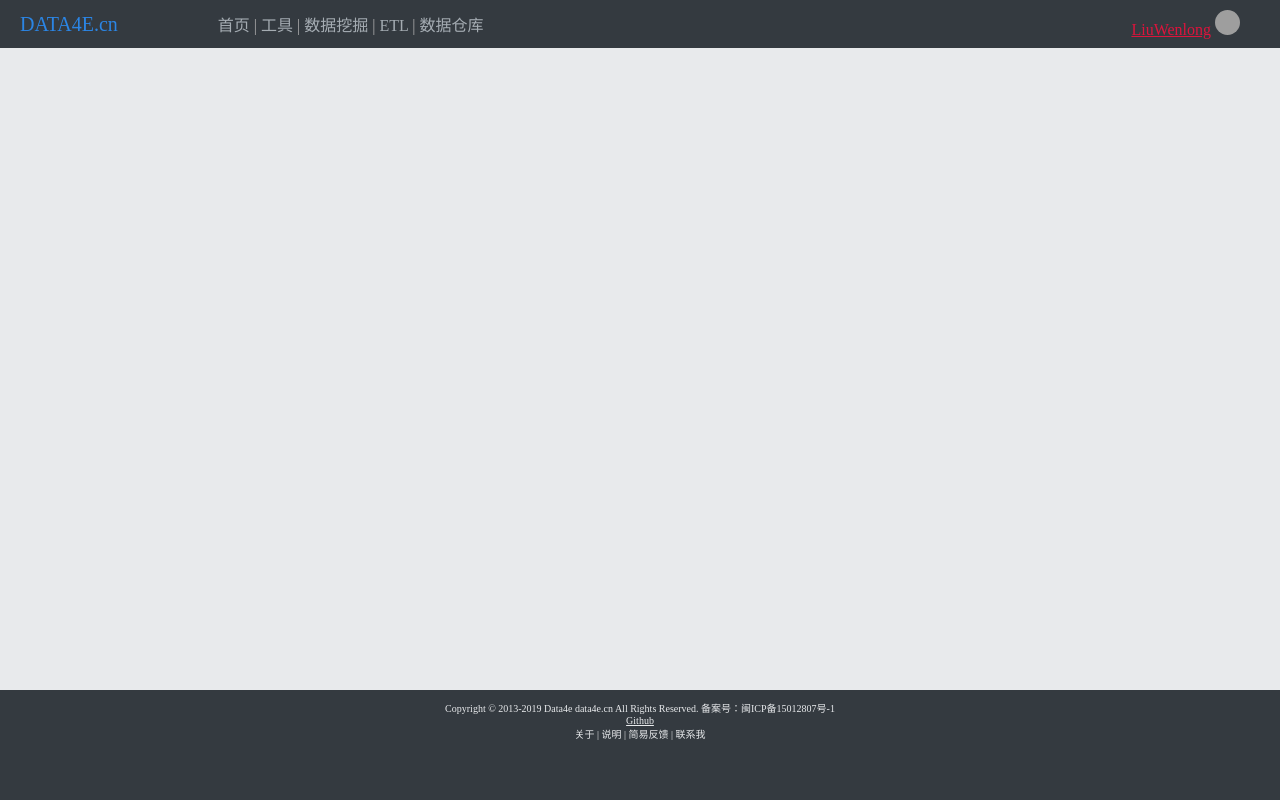
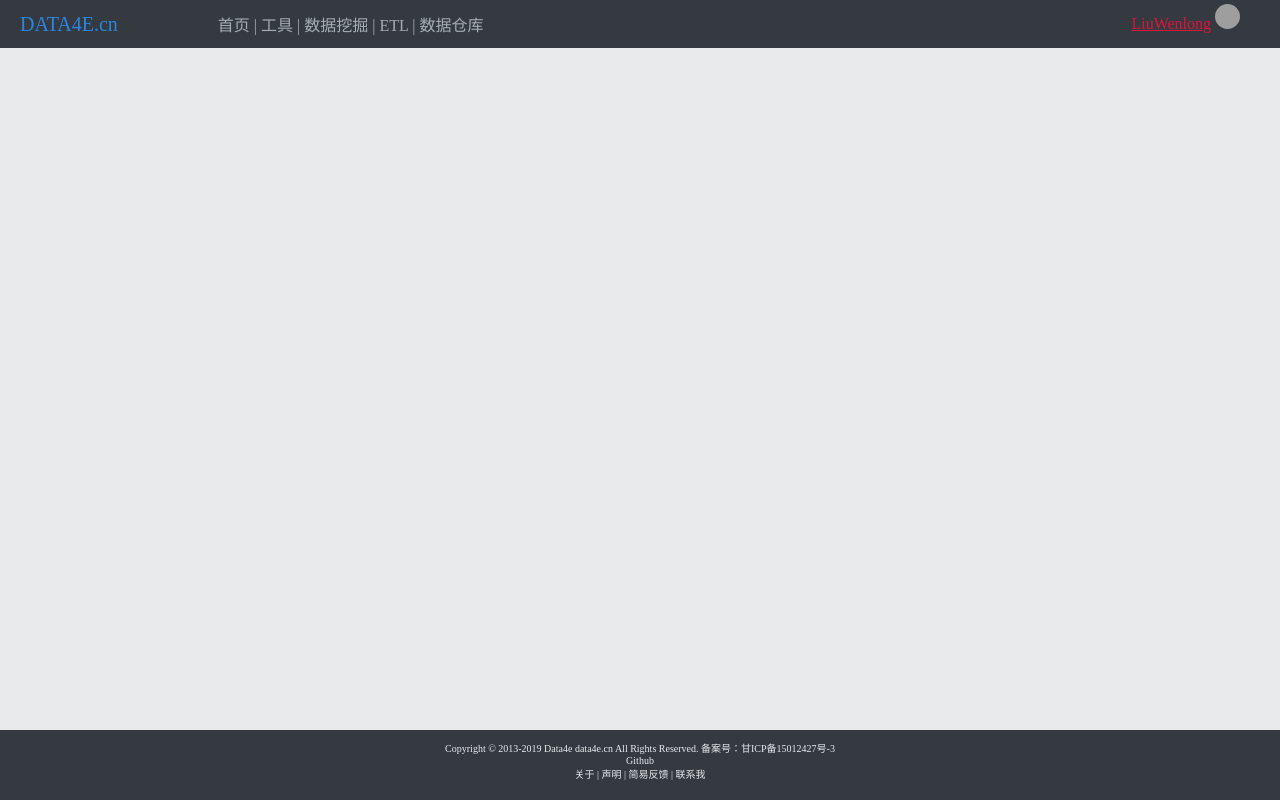
Before and after one commit to data4e/data4e, a Django app: page / in a window 1280 px wide. Run offline with Django 3.2, Linux system fonts and the light colour scheme; parts of the project's set-up code (start-up, migrations or seed data) failed here and were passed over; grey boxes are pictures that could not be loaded.

Commit message:
新增页面

```diff
--- a/templates/framework/footer.html
+++ b/templates/framework/footer.html
@@ -2,19 +2,19 @@
 <footer class="footer">
     <div class="footer-content">
         <div>
-            Copyright © 2013-2019 Data4e  data4e.cn All Rights Reserved. 备案号：闽ICP备15012807号-1
+            Copyright © 2013-2019 Data4e  data4e.cn All Rights Reserved. 备案号：甘ICP备15012427号-3
         </div>
         <div>
-            <a href="">Github</a>
+            <a href="https://github.com/data4e/data4e" target="_blank">Github</a>
         </div>
-        <div>关于 | 说明 | 简易反馈 | 联系我</div>
+        <div>关于 | 声明 | 简易反馈 | 联系我</div>
     </div>
 </footer>
 <style>
     .footer {
         background-color: #343a40;
         width: 100%;
-        height: 100px;
+        height: 60px;
         position: absolute;
         bottom: 0;
         clear: both;
@@ -31,5 +31,6 @@
     }
     .footer-content a {
         color: #e8eaec;
+        text-decoration: none;
     }
 </style>
--- a/templates/framework/header.html
+++ b/templates/framework/header.html
@@ -62,9 +62,11 @@
         right: 20px;
         position: absolute;
         color: #e8eaec;
+        line-height: 48px;
     }
     .userInfo a{
         color: crimson;
+        line-height: 48px;
     }
     .userInfo img {
         width: 25px;
```
